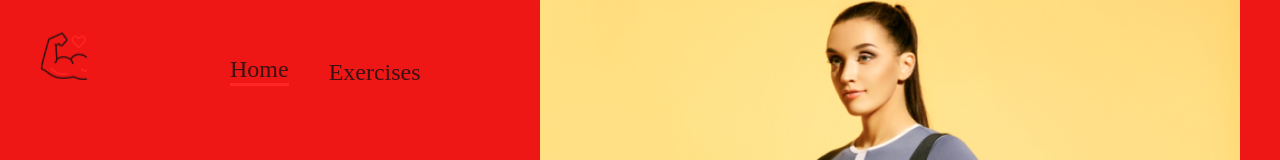
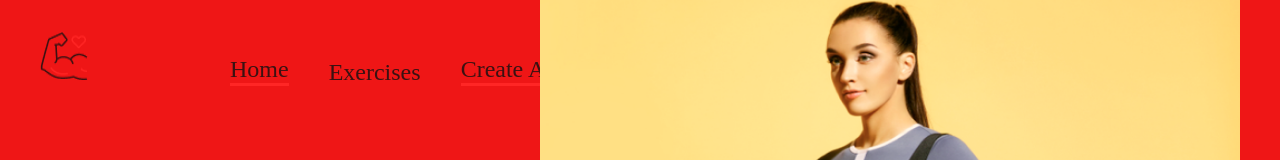
Before and after one commit to hailley-kane/Capstone_Project, a React (Create React App) app: page / in a window 1280 px wide. Shown: the top 160 px of the page. Built offline with nearby package versions, Linux system fonts and the light colour scheme; no server answers.

Commit message:
Update NavBar.js
Added the create acount and sign in buttons

```diff
--- a/src/components/NavBar.js
+++ b/src/components/NavBar.js
@@ -14,6 +14,8 @@ const NavBar = () =>
       <Stack direction={'row'} gap={'40px'} fontSize={'24px'} alignItems={'flex-end'}>
         <Link to='/' style={{textDecoration: 'none', color: '#3A1212', borderBottom: '3px solid #FF2625'}}>Home</Link>
         <a href="#exercises" style={{textDecoration: 'none', color: '#3A1212'}}>Exercises</a>
+        <Link to = '/Register' style={{textDecoration: 'none', color: '#3A1212', borderBottom: '3px solid #FF2625'}}>Create Account</Link>
+        <Link to = '/Login' style={{textDecoration: 'none', color: '#3A1212', borderBottom: '3px solid #FF2625'}}>Sign In</Link>
       </Stack>
     </Stack>
   );
```
